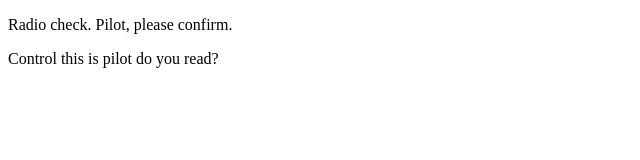
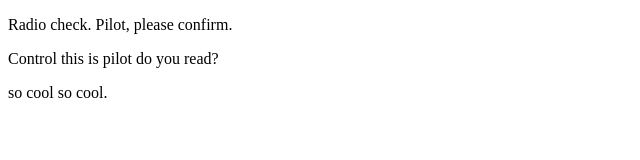
Before and after one commit to salhan12/communication-log, a plain HTML site: page index.html in a window 1280 px wide. Shown: the whole page, without its empty margins (0-640 px from the left). Drawn offline with Linux system fonts and the light colour scheme.

Commit message:
made changes to the html log

```diff
--- a/index.html
+++ b/index.html
@@ -3,5 +3,7 @@
    <body>
       <p>Radio check. Pilot, please confirm.</p>
       <p>Control this is pilot do you read?</p>
+
+      <p>so cool so cool.</p>
    </body>
 </html>
```
